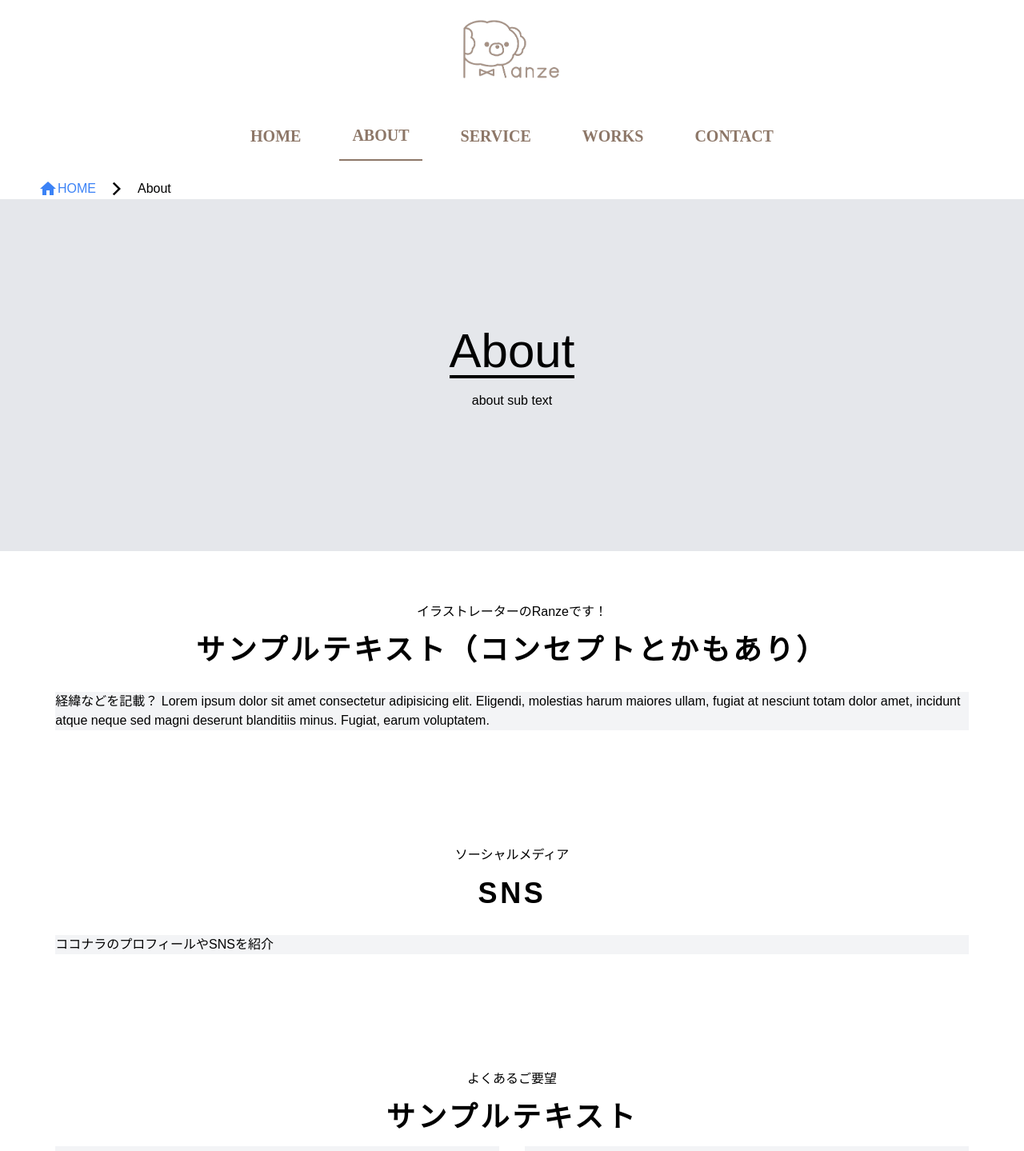
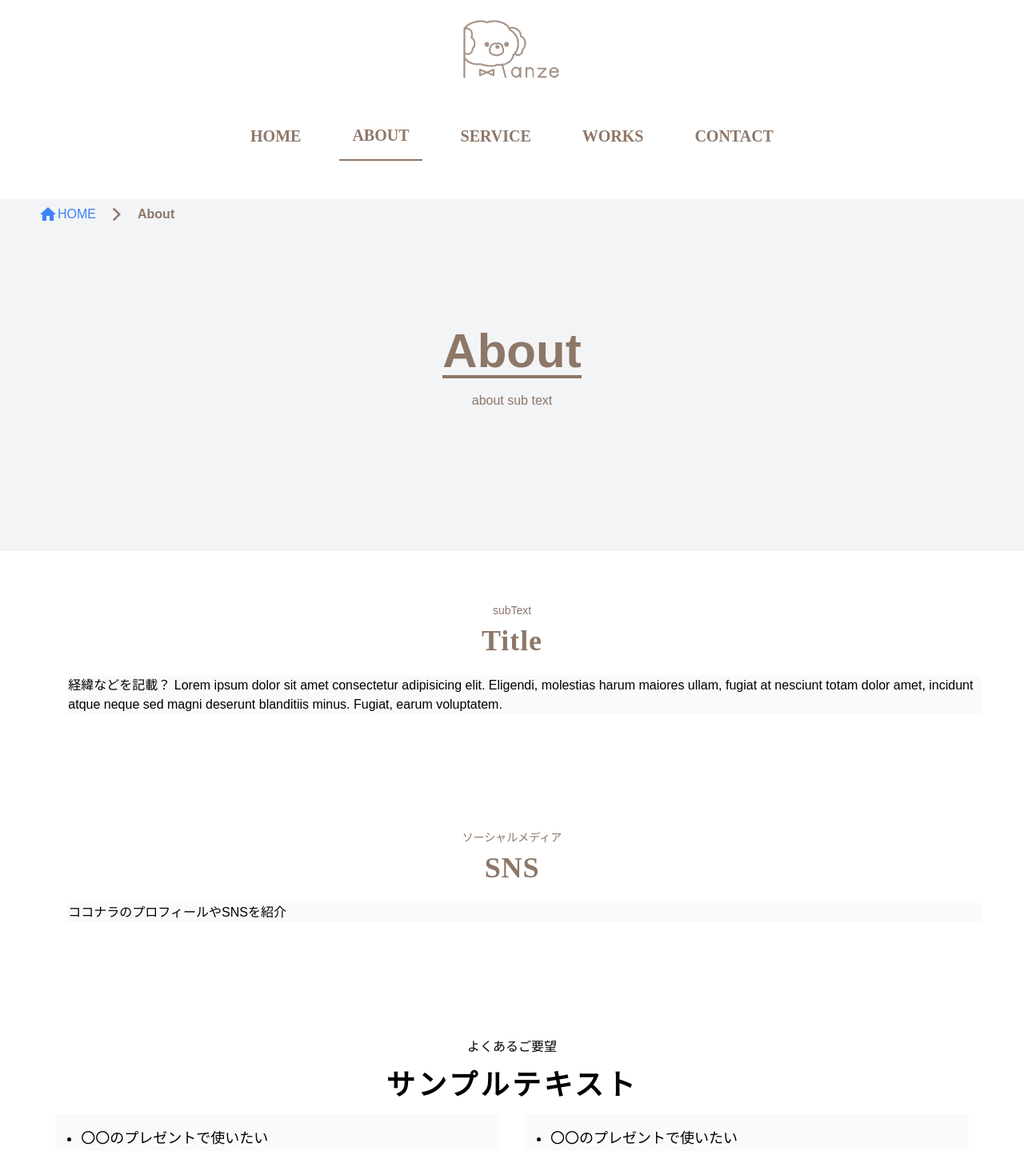
Before and after one commit to mayone-du/ranze-hp, a Next.js app: page /about in a window 1280 px wide. Shown: the top 1439 px of the page at 80% size. Built offline with nearby package versions, Linux system fonts and the light colour scheme.

Commit message:
update colors

```diff
--- a/src/components/shared/BreadCrumb.tsx
+++ b/src/components/shared/BreadCrumb.tsx
@@ -8,7 +8,7 @@ const BreadCrumb: React.VFC<{
 }> = ({ currentPage, parentPage, parentPath }) => {
   return (
     <>
-      <ol className="absolute md:top-56 top-40 left-0 w-full flex items-center md:text-base text-xs">
+      <ol className="absolute md:top-64 text-custom-darkgray top-40 left-0 w-full flex items-center md:text-base text-xs">
         <li className="flex items-center">
           <Link href={"/"}>
             <a className="flex items-center text-blue-500 md:ml-12 ml-4 md:mr-4 mr-1">
@@ -20,6 +20,7 @@ const BreadCrumb: React.VFC<{
           <ArrowForwardIos className="block" fontSize="small" />
         </li>
 
+        {/* 親ページがある場合 */}
         {parentPage === undefined ? (
           ""
         ) : (
@@ -36,7 +37,7 @@ const BreadCrumb: React.VFC<{
           </>
         )}
 
-        <li className="flex items-center md:mx-4 mx-1">{currentPage}</li>
+        <li className="flex font-bold items-center md:mx-4 mx-1">{currentPage}</li>
       </ol>
     </>
   );
--- a/src/components/shared/SubPageMainVisual.tsx
+++ b/src/components/shared/SubPageMainVisual.tsx
@@ -4,9 +4,9 @@ const SubPageMainVisual: React.VFC<{ title: string; subText: string }> = ({
 }) => {
   return (
     <>
-      <article className="bg-gray-200">
+      <article className="bg-gray-100 text-custom-darkgray">
         <section className="md:py-40 py-24 flex flex-col items-center justify-center">
-          <h1 className="md:text-6xl text-3xl border-b-4 border-black">{title}</h1>
+          <h1 className="md:text-6xl text-3xl border-b-4 border-custom-darkgray font-bold">{title}</h1>
           <p className="md:py-4 py-2">{subText}</p>
         </section>
       </article>
--- a/src/pages/about.tsx
+++ b/src/pages/about.tsx
@@ -3,6 +3,10 @@ import { CheckCircle } from "@material-ui/icons";
 import { Layout } from "../components/shared/layout/Layout";
 import { SubPageMainVisual } from "../components/shared/SubPageMainVisual";
 import { BreadCrumb } from "../components/shared/BreadCrumb";
+import { Block } from "../components/shared/generalBlock/Block";
+import { Row } from "../components/shared/generalBlock/Row";
+import { Column } from "../components/shared/generalBlock/Column";
+
 
 const About: React.VFC = () => {
   const siteTitle = "About";
@@ -16,14 +20,33 @@ const About: React.VFC = () => {
         <SubPageMainVisual title={siteTitle} subText="about sub text" />
         <BreadCrumb currentPage={siteTitle} />
 
-        <article className="container mx-auto">
+
+        <Block
+          sectionSubText="subText"
+          sectionTitle="Title"
+        >
+          <Row>
+            <Column>
+              <p className="lg:mx-4 mx-0 bg-gray-50 w-full">
+                経緯などを記載？
+                Lorem ipsum dolor sit amet consectetur adipisicing elit.
+                Eligendi, molestias harum maiores ullam, fugiat at nesciunt
+                totam dolor amet, incidunt atque neque sed magni deserunt
+                blanditiis minus. Fugiat, earum voluptatem.
+              </p>
+            </Column>
+          </Row>
+        </Block>
+
+
+        {/* <article className="container mx-auto">
           <section className="md:py-16 py-10">
             <p className="text-center">イラストレーターのRanzeです！</p>
             <h2 className="lg:text-4xl text-2xl tracking-widest font-bold text-center lg:py-4 py-2">
               サンプルテキスト（コンセプトとかもあり）
             </h2>
             <div className="flex w-11/12 mx-auto">
-              <p className="lg:mx-4 mx-0 my-4 bg-gray-100 w-full">
+              <p className="lg:mx-4 mx-0 my-4 bg-gray-50 w-full">
                 経緯などを記載？
                 Lorem ipsum dolor sit amet consectetur adipisicing elit.
                 Eligendi, molestias harum maiores ullam, fugiat at nesciunt
@@ -32,21 +55,37 @@ const About: React.VFC = () => {
               </p>
             </div>
           </section>
-        </article>
+        </article> */}
 
-        <article className="container mx-auto">
+
+
+        <Block
+          sectionSubText="ソーシャルメディア"
+          sectionTitle="SNS"
+        >
+          <Row>
+            <Column>
+              <div className="lg:mx-4 mx-0 bg-gray-50 w-full">
+                ココナラのプロフィールやSNSを紹介
+              </div>
+            </Column>
+          </Row>
+        </Block>
+
+
+        {/* <article className="container mx-auto">
           <section className="md:py-16 py-10">
             <p className="text-center">ソーシャルメディア</p>
             <h2 className="lg:text-4xl text-2xl tracking-widest font-bold text-center lg:py-4 py-2">
               SNS
             </h2>
             <div className="flex w-11/12 mx-auto">
-              <div className="lg:mx-4 mx-0 my-4 bg-gray-100 w-full">
+              <div className="lg:mx-4 mx-0 my-4 bg-gray-50 w-full">
                 ココナラのプロフィールやSNSを紹介
               </div>
             </div>
           </section>
-        </article>
+        </article> */}
 
         <article className="container mx-auto">
           <section className="md:py-16 py-10">
@@ -55,14 +94,14 @@ const About: React.VFC = () => {
               サンプルテキスト
             </h2>
             <div className="flex w-11/12 mx-auto">
-              <ul className="list-disc px-8 py-4 mx-4 bg-gray-100 text-lg w-full">
+              <ul className="list-disc px-8 py-4 mx-4 bg-gray-50 text-lg w-full">
                 <li>〇〇のプレゼントで使いたい</li>
                 <li>彼氏/彼女と使いたい</li>
                 <li>サンプルテキスト</li>
                 <li>サンプルテキスト</li>
               </ul>
 
-              <ul className="list-disc px-8 py-4 mx-4 bg-gray-100 text-lg w-full">
+              <ul className="list-disc px-8 py-4 mx-4 bg-gray-50 text-lg w-full">
                 <li>〇〇のプレゼントで使いたい</li>
                 <li>彼氏/彼女と使いたい</li>
                 <li>サンプルテキスト</li>
@@ -89,7 +128,7 @@ const About: React.VFC = () => {
               サンプルテキスト
             </h2>
             <div className="flex w-11/12 mx-auto">
-              <ul className="flex justify-center flex-col mx-4 p-2 bg-gray-100 w-full">
+              <ul className="flex justify-center flex-col mx-4 p-2 bg-gray-50 w-full">
                 <li className="flex items-center my-2">
                   <CheckCircle fontSize="large" />
                   <span className="text-xl px-2">ポイント1</span>
@@ -103,7 +142,7 @@ const About: React.VFC = () => {
                   <span className="text-xl px-2">ポイント1</span>
                 </li>
               </ul>
-              <ul className="flex justify-center flex-col mx-4 p-2 bg-gray-100 w-full">
+              <ul className="flex justify-center flex-col mx-4 p-2 bg-gray-50 w-full">
                 <li className="flex items-center my-2">
                   <CheckCircle fontSize="large" />
                   <span className="text-xl px-2">ポイント1</span>
@@ -129,19 +168,19 @@ const About: React.VFC = () => {
             </h2>
 
             <div className="flex w-11/12 mx-auto my-4">
-              <div className="flex justify-center flex-col mx-4 p-2 bg-gray-100 w-full">
+              <div className="flex justify-center flex-col mx-4 p-2 bg-gray-50 w-full">
                 hoge
               </div>
-              <div className="flex justify-center flex-col mx-4 p-2 bg-gray-100 w-full">
+              <div className="flex justify-center flex-col mx-4 p-2 bg-gray-50 w-full">
                 画像を乗せる
               </div>
             </div>
 
             <div className="flex w-11/12 mx-auto my-4">
-              <div className="flex justify-center flex-col mx-4 p-2 bg-gray-100 w-full">
+              <div className="flex justify-center flex-col mx-4 p-2 bg-gray-50 w-full">
                 画像
               </div>
-              <div className="flex justify-center flex-col mx-4 p-2 bg-gray-100 w-full">
+              <div className="flex justify-center flex-col mx-4 p-2 bg-gray-50 w-full">
                 テキスト
               </div>
             </div>
```
